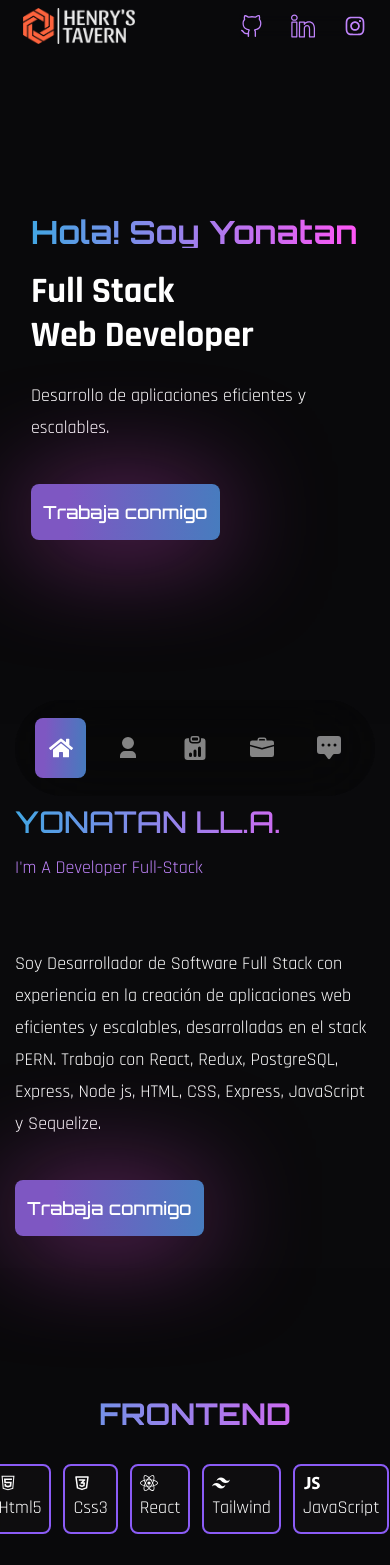
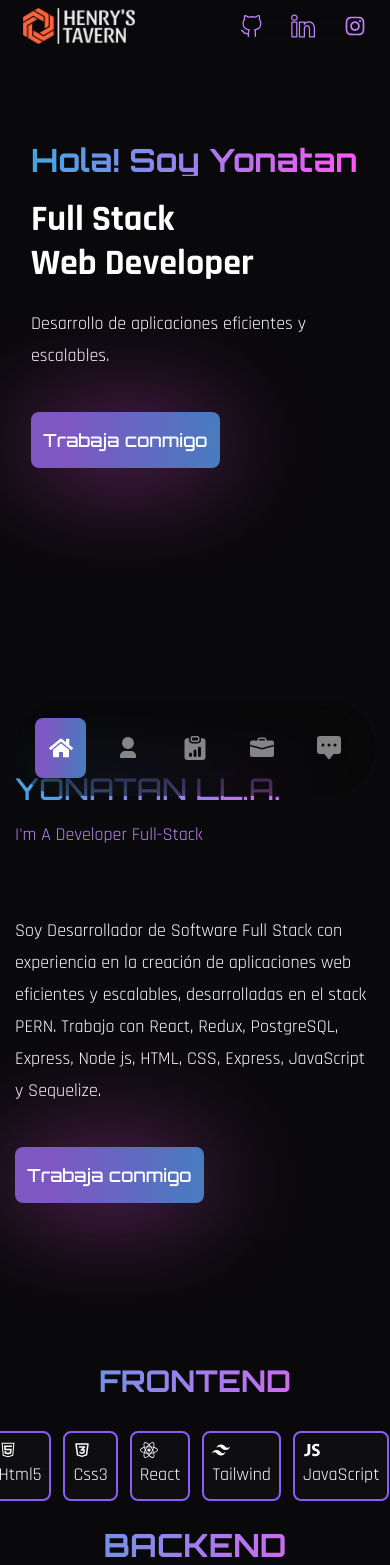
Before and after one commit to YonatanLLa/Portafolio, a React (Vite) app: page / in a window 390 px wide. Shown: the top 1565 px of the page. Built offline with nearby package versions, Linux system fonts and the light colour scheme; a web font is replaced by a local one.

Commit message:
mejorando respose

```diff
--- a/src/components/About.jsx
+++ b/src/components/About.jsx
@@ -5,11 +5,11 @@ const About = () => {
 	return (
 		<section className="section bg-stone-900/10" id="about">
 			<div className="container mx-auto">
-				<div className="flex lg:flex-row h-full items-center flex-col">
+				<div className="flex lg:flex-row h-[70vh] items-center flex-col">
 					{/* img */}
 					<div className="flex-auto lg:bg-about bg-contain bg-no-repeat   lg:h-[440px]  mix-blend-lighten filter brightness-50 bg-top mr-4 lg:mr-0"></div>
 					{/* text */}
-					<div className="flex-1 mt-12">
+					<div className="flex-1 lg:mt-12">
 						<h2 className="h2 text-gradient text-3xl lg:text-4xl font-medium lg:font-extrabold mb-3 before:content-about relative before:absolute before::opacity-40 before:-top-[2rem] before:hidden before:lg:block z-40">
 							Yonatan Ll.A.
 						</h2>
--- a/src/components/Banner.jsx
+++ b/src/components/Banner.jsx
@@ -5,7 +5,7 @@ const Banner = () => {
 	return (
 		<section
 			id="banner"
-			className="section flex items-center justify-center py-32 lg:py-0 overflow-hidden "
+			className="section flex items-center justify-center py-14 lg:py-0 overflow-hidden "
 		>
 			<div className="container lg:ml-[5.5rem]  lg:mr-[5.5rem] mx-auto lg:border lg:bg-zinc-900/30 rounded-[1rem] mt-10">
 				<div className="flex items-center h-full pt-8 pb-10 gap-2">
```
